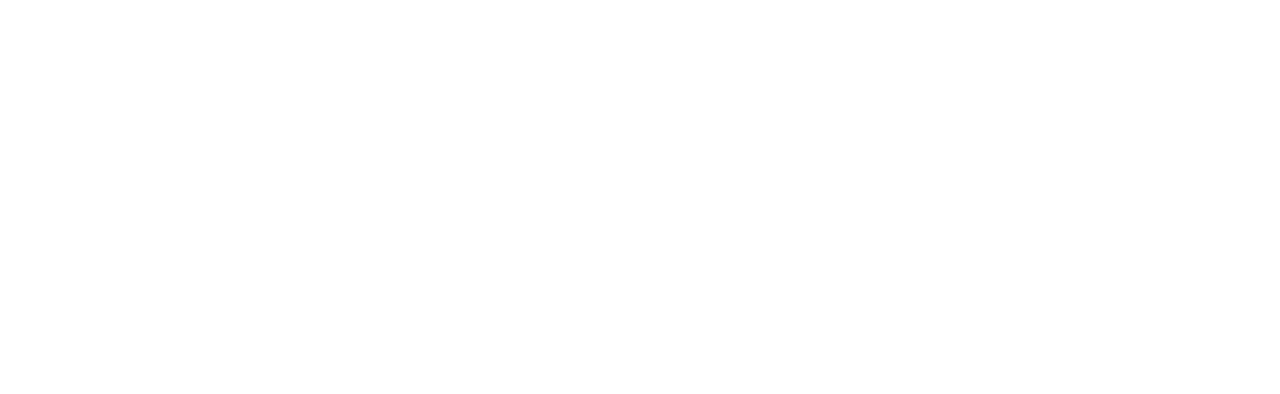
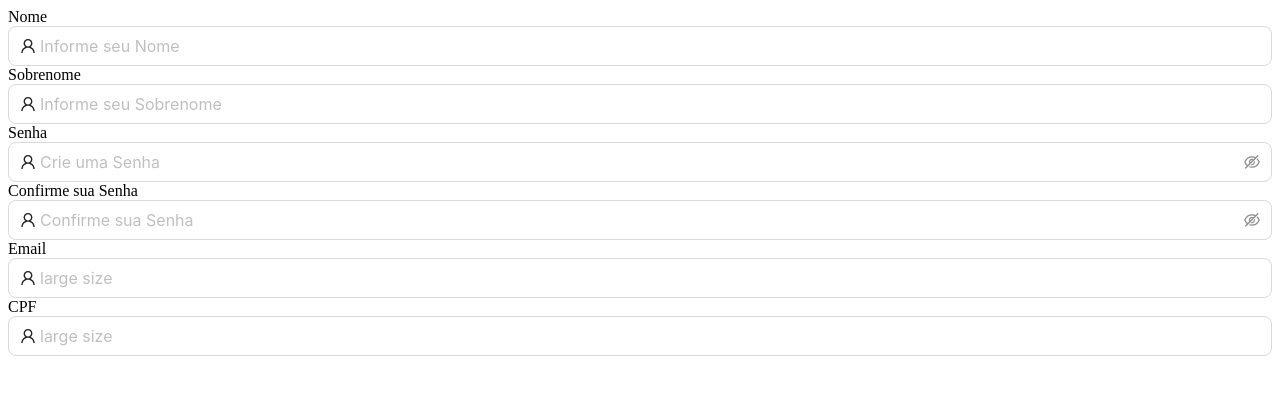
Before and after one commit to unclWill/ImportManager, a React (Create React App) app in the folder CLIENT/import-manager/: page / in a window 1280 px wide. Shown: the top 394 px of the page. Built offline with nearby package versions, Linux system fonts and the light colour scheme.

Commit message:
Inicio da tela de cadastro

```diff
--- a/CLIENT/import-manager/package.json
+++ b/CLIENT/import-manager/package.json
@@ -3,9 +3,11 @@
   "version": "0.1.0",
   "private": true,
   "dependencies": {
+    "@ant-design/icons": "^5.5.1",
     "@testing-library/jest-dom": "^5.17.0",
     "@testing-library/react": "^13.4.0",
     "@testing-library/user-event": "^13.5.0",
+    "antd": "^5.22.1",
     "react": "^18.3.1",
     "react-dom": "^18.3.1",
     "react-scripts": "5.0.1",
--- a/CLIENT/import-manager/src/App.js
+++ b/CLIENT/import-manager/src/App.js
@@ -1,5 +1,11 @@
+import RegisterView from "./components/view/RegisterView";
+
 function App() {
-  return <div className="App"></div>;
+  return (
+    <div>
+      <RegisterView />
+    </div>
+  );
 }
 
 export default App;
--- /dev/null
+++ b/CLIENT/import-manager/src/components/view/RegisterView.js
@@ -0,0 +1,47 @@
+import { UserOutlined } from "@ant-design/icons";
+import { Input } from "antd";
+
+export default function RegisterView() {
+  return (
+    <div className="register-form">
+      <label>Nome</label>
+      <Input
+        size="large"
+        placeholder="Informe seu Nome"
+        prefix={<UserOutlined />}
+      />
+      <label>Sobrenome</label>
+      <Input
+        size="large"
+        placeholder="Informe seu Sobrenome"
+        prefix={<UserOutlined />}
+      />
+
+      <label>Senha</label>
+      <Input.Password
+        size="large"
+        placeholder="Crie uma Senha"
+        prefix={<UserOutlined />}
+      />
+      <label>Confirme sua Senha</label>
+      <Input.Password
+        size="large"
+        placeholder="Confirme sua Senha"
+        prefix={<UserOutlined />}
+      />
+
+      <label>Email</label>
+      <Input size="large" placeholder="large size" prefix={<UserOutlined />} />
+
+      <label>CPF</label>
+      <Input size="large" placeholder="large size" prefix={<UserOutlined />} />
+    </div>
+
+    // Nome
+    // Sobrenome
+    // CPF
+    // Email
+    // Password
+    // Confirme Password
+  );
+}
```
Also changed, not shown: 1 other file (tests, documents, lock files or other folders).
